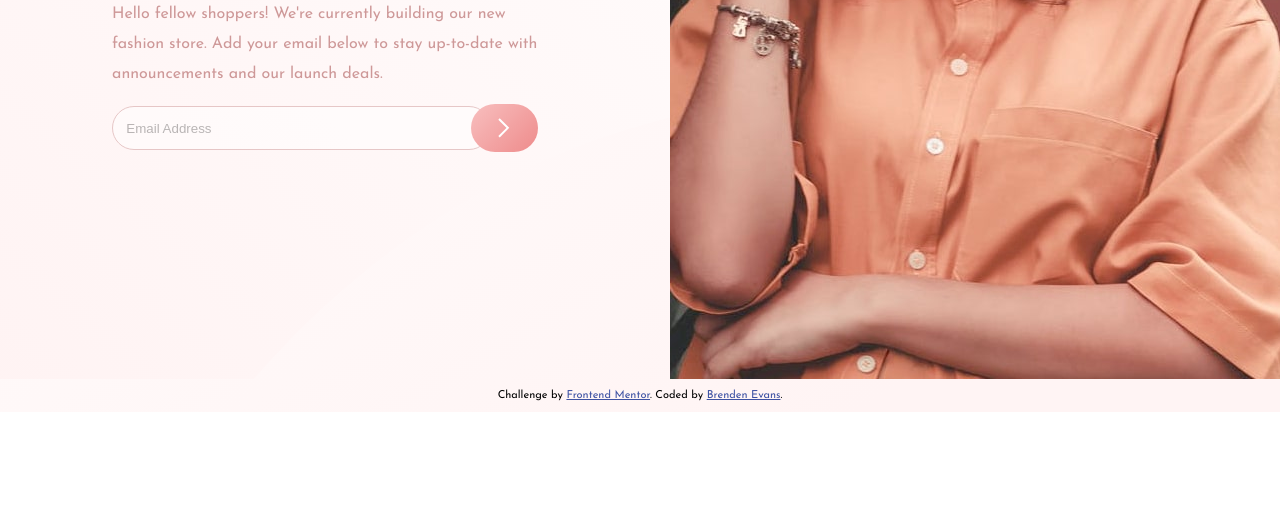
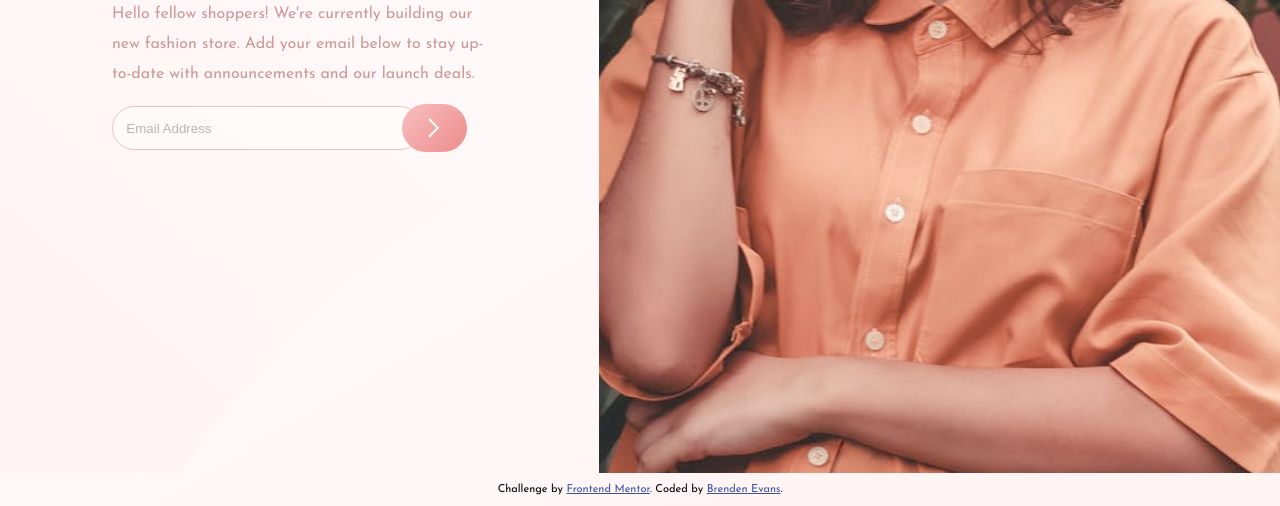
Before and after one commit to Bhevans17/base-apparel-coming-soon-master, a plain HTML site: page index.html in a window 1280 px wide. Shown: the part 421-927 px from the top of the page. Before the commit the page ends 833 px from the top, so only its background shows below. Drawn offline with Linux system fonts and the light colour scheme.

Commit message:
Update style.css

```diff
--- a/css/style.css
+++ b/css/style.css
@@ -115,10 +115,12 @@ body {
         background-size: cover;
         display: flex;
         flex-direction: row;
+        min-width: 45vw;
     }
 
     #desktop_main_content {
         padding: 7em;
+        width: 55vw;
     }
 
     #desktop_main_content h1 {
```
